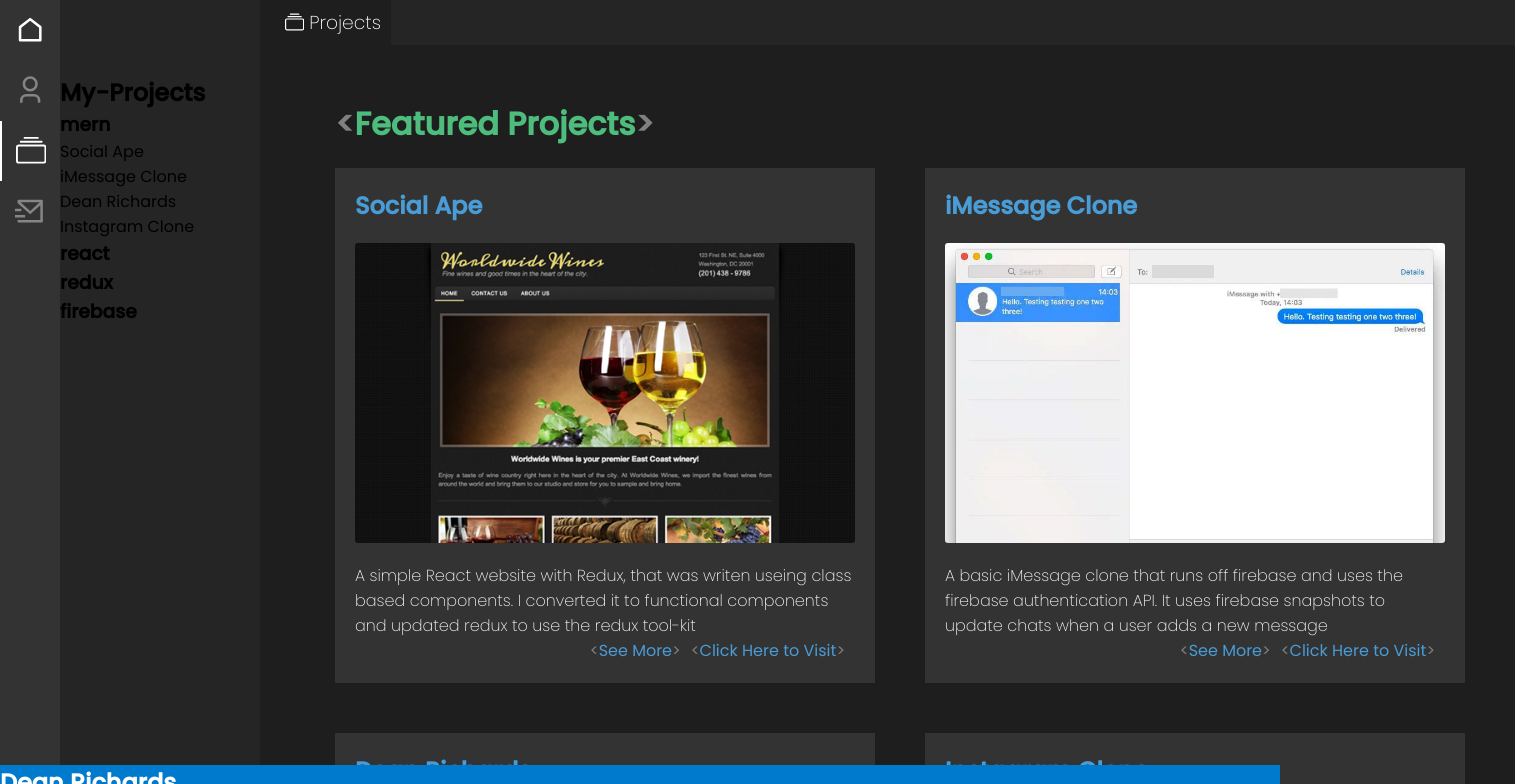
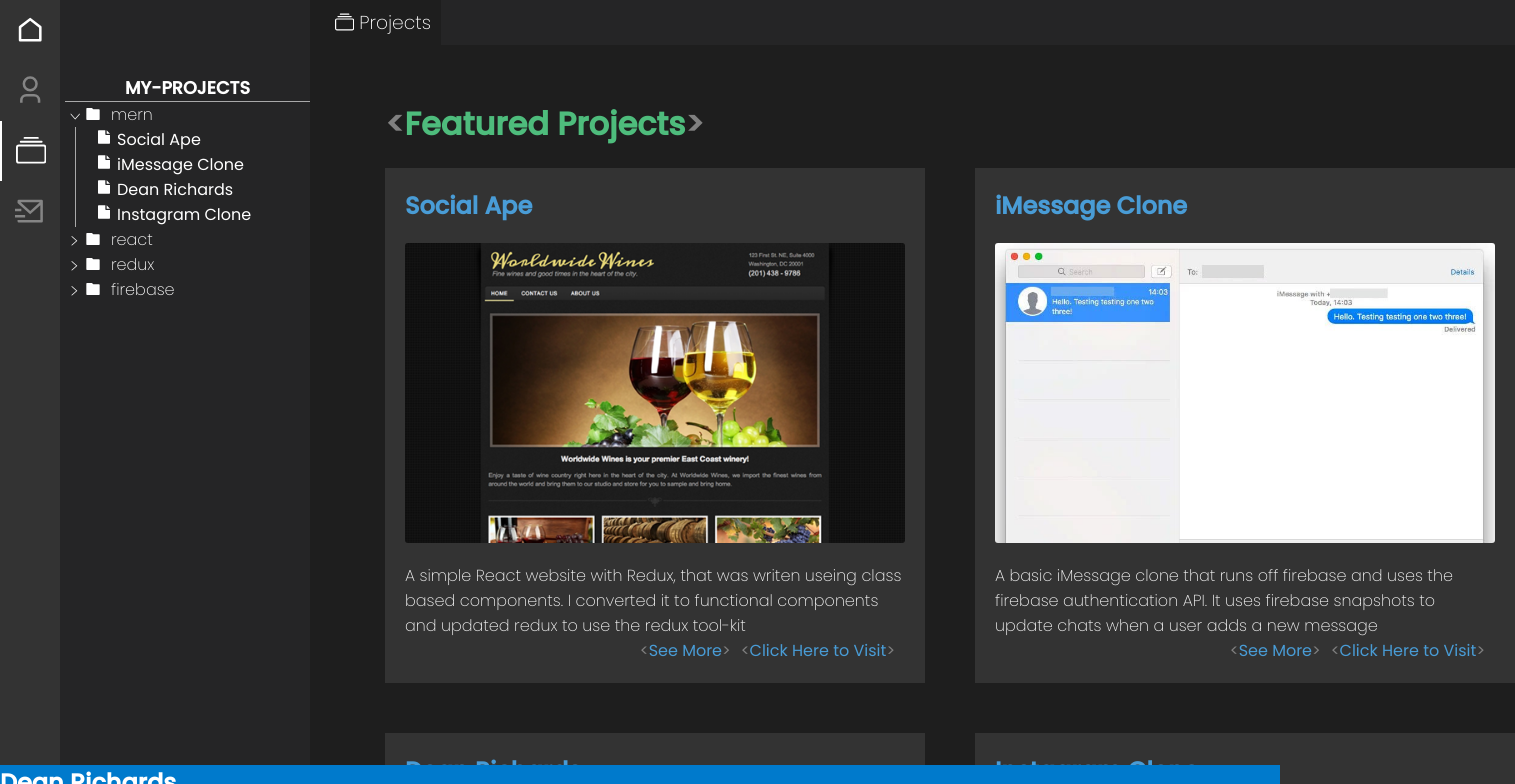
Before and after one commit to jaggysnake57/dean-richards-portfolio, a React (Create React App) app: page /projects in a window 1280 px wide. Both pictures are taken after a click on the element "mern". Shown: the top 784 px of the page, 1515 px wide, since content can reach past the window. Built offline with nearby package versions, Linux system fonts and the light colour scheme.

Commit message:
add sidebar functionality

```diff
--- a/sass/Pages/Projects/Main.scss
+++ b/sass/Pages/Projects/Main.scss
@@ -2,14 +2,54 @@
 .projects {
 	.sidebar {
 		padding-top: 75px;
-		width: 200px;
+		padding-left: 5px;
+		width: $projectsSideBarWidth;
 		height: 100vh;
 		background-color: $tabBar;
 		position: fixed;
 		top: 0;
+
+		h2 {
+			color: white;
+			text-transform: uppercase;
+			text-align: center;
+			border-bottom: 1px solid darkgrey;
+			font-size: 1.1rem;
+		}
+		h3 {
+			color: white;
+			font-size: 1rem;
+			cursor: pointer;
+			font-weight: 200;
+			margin-left: 20px;
+			position: relative;
+
+			&::before {
+				content: '>';
+				font-size: 1.2rem;
+				position: absolute;
+				left: -15px;
+			}
+			&.folderOpen::before {
+				transform: rotate(90deg);
+			}
+			svg {
+				margin-right: 10px;
+				position: relative;
+				top: 2px;
+			}
+		}
 	}
 	.projectTitles {
 		display: none;
+		color: white;
+		border-left: solid 1px darkgrey;
+		padding-left: 20px;
+		margin-left: 10px;
+		cursor: pointer;
+		svg {
+			margin-right: 5px;
+		}
 	}
 	.folderOpen {
 		display: block;
--- a/sass/_vars.scss
+++ b/sass/_vars.scss
@@ -16,5 +16,5 @@ $bracketsColor2: #da63a1;
 $bracketsColor3: #dbd700;
 $function: #dccd79;
 
-$projectsSideBarWidth: 200px;
+$projectsSideBarWidth: 250px;
 $navBarWidth: 75px;
--- a/src/Pages/Projects.js
+++ b/src/Pages/Projects.js
@@ -5,6 +5,7 @@ import ProjectsHome from '../Components/ProjectsHome';
 import '../css/Pages/Projects/Main.css';
 import '../css/Pages/Projects/Responsive.css';
 import { projects } from '../data/projects';
+import { RiFolderFill, RiFile3Fill } from 'react-icons/ri';
 
 const Projects = ({ setCurrentPage, setProjectName, projectName }) => {
 	const [catagories, setCatagories] = useState({});
@@ -26,6 +27,7 @@ const Projects = ({ setCurrentPage, setProjectName, projectName }) => {
 	}, []);
 
 	const openCategoryFolder = (e) => {
+		e.target.classList.toggle('folderOpen');
 		e.target.nextSibling.classList.toggle('folderOpen');
 	};
 
@@ -34,10 +36,10 @@ const Projects = ({ setCurrentPage, setProjectName, projectName }) => {
 			<div className="sidebar">
 				<h2>My-Projects</h2>
 				{Object.entries(catagories).map((category) => {
-					//loop through each catagory
 					let folder = (
 						<div className="folder">
 							<h3 onClick={(e) => openCategoryFolder(e)}>
+								<RiFolderFill />
 								{category[0]}
 							</h3>
 							<div className="projectTitles">
@@ -46,6 +48,7 @@ const Projects = ({ setCurrentPage, setProjectName, projectName }) => {
 										onClick={() =>
 											setProjectName(projectName)
 										}>
+										<RiFile3Fill />
 										{projectName}
 									</div>
 								))}
@@ -56,15 +59,11 @@ const Projects = ({ setCurrentPage, setProjectName, projectName }) => {
 				})}
 			</div>
 			<div className="mainContent">
-				{/* project component project as props */}
-
-				{/* projects home */}
-				{projectName === '' && (
+				{projectName === '' ? (
 					<ProjectsHome setProjectName={setProjectName} />
+				) : (
+					<IndividualProject projectName={projectName} />
 				)}
-
-				{/* individual project */}
-				<IndividualProject projectName={projectName} />
 			</div>
 		</div>
 	);
--- a/src/css/Components/TabBar/Main.css
+++ b/src/css/Components/TabBar/Main.css
@@ -7,7 +7,7 @@
   display: flex; }
 
 .projectsOpen {
-  margin-left: 275px; }
+  margin-left: 325px; }
 
 .pageTab {
   display: flex;
--- a/src/css/Pages/Projects/Main.css
+++ b/src/css/Pages/Projects/Main.css
@@ -1,17 +1,49 @@
 .projects .sidebar {
   padding-top: 75px;
-  width: 200px;
+  padding-left: 5px;
+  width: 250px;
   height: 100vh;
   background-color: #252526;
   position: fixed;
   top: 0; }
+  .projects .sidebar h2 {
+    color: white;
+    text-transform: uppercase;
+    text-align: center;
+    border-bottom: 1px solid darkgrey;
+    font-size: 1.1rem; }
+  .projects .sidebar h3 {
+    color: white;
+    font-size: 1rem;
+    cursor: pointer;
+    font-weight: 200;
+    margin-left: 20px;
+    position: relative; }
+    .projects .sidebar h3::before {
+      content: '>';
+      font-size: 1.2rem;
+      position: absolute;
+      left: -15px; }
+    .projects .sidebar h3.folderOpen::before {
+      transform: rotate(90deg); }
+    .projects .sidebar h3 svg {
+      margin-right: 10px;
+      position: relative;
+      top: 2px; }
 
 .projects .projectTitles {
-  display: none; }
+  display: none;
+  color: white;
+  border-left: solid 1px darkgrey;
+  padding-left: 20px;
+  margin-left: 10px;
+  cursor: pointer; }
+  .projects .projectTitles svg {
+    margin-right: 5px; }
 
 .projects .folderOpen {
   display: block; }
 
 .projects .mainContent {
-  margin-left: 275px;
+  margin-left: 325px;
   padding-top: 100px; }
```
Also changed, not shown: 1 other file (tests, documents, lock files or other folders).
